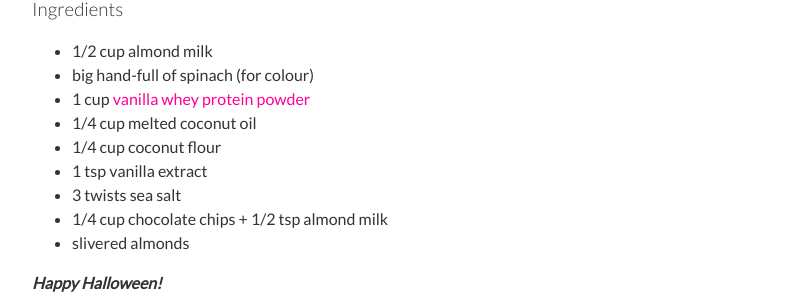
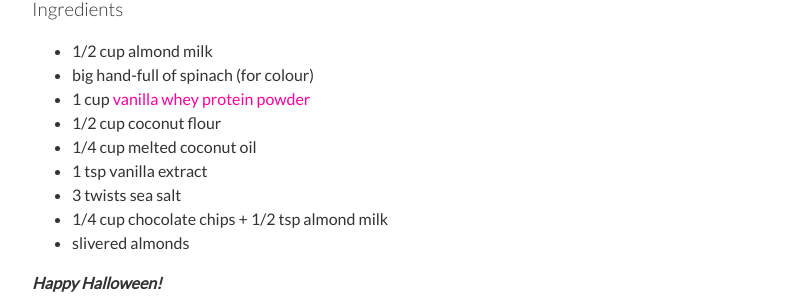
Before and after one commit to teri-lynn/teri-lynn.github.com, a Jekyll site: the page built from _posts/2014-10-31-protein-witch-fingers.md, in a window 1280 px wide. Shown: the part 1477-1784 px from the top of the page, without its empty margins (238-1041 px from the left). Built offline with Jekyll 4.4.1, drawn with Linux system fonts in a browser that asks for light colours; Markdown is read by kramdown in place of the engine named in the settings.

Commit message:
fixed photo

```diff
--- a/_posts/2014-10-31-protein-witch-fingers.md
+++ b/_posts/2014-10-31-protein-witch-fingers.md
@@ -29,8 +29,8 @@ Serve on their own or with a [Healthy Chocolate Dip](http://teri-lynn.ca/2013/10
 - 1/2 cup almond milk
 - big hand-full of spinach (for colour)
 - 1 cup [vanilla whey protein powder](http://halfwhey.com/)
+- 1/2 cup coconut flour
 - 1/4 cup melted coconut oil
-- 1/4 cup coconut flour
 - 1 tsp vanilla extract
 - 3 twists sea salt
 - 1/4 cup chocolate chips + 1/2 tsp almond milk
```
